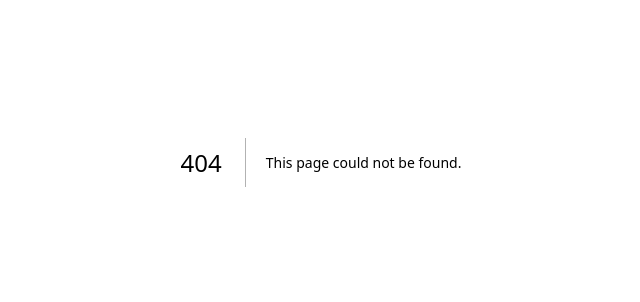
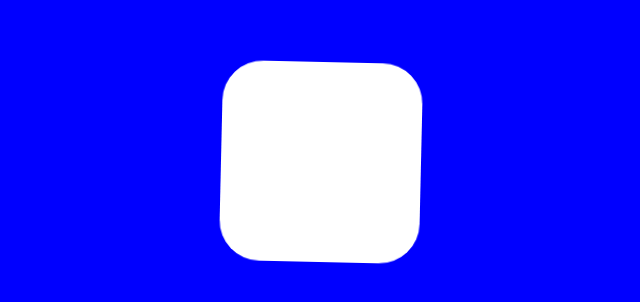
Before and after one commit to RikutoOgaki/next.js-study-hard, a Next.js app: page /samples/10 in a window 1280 px wide. Before the commit this address had no page. Shown: the part 238-540 px from the top of the page, without its empty margins (319-959 px from the left). Built offline with nearby package versions, Linux system fonts and the light colour scheme.

Commit message:
next.js-study

```diff
--- a/src/pages/index.tsx
+++ b/src/pages/index.tsx
@@ -23,6 +23,7 @@ export default function Index() {
             <Link href={'/samples/07'}><ListItem>Sample07</ListItem></Link>
             <Link href={'/samples/08'}><ListItem>Sample08</ListItem></Link>
             <Link href={'/samples/09'}><ListItem>Sample09</ListItem></Link>
+            <Link href={'/samples/10'}><ListItem>Sample10</ListItem></Link>
           </UnorderedList>
         </Flex>
       </Flex>
--- /dev/null
+++ b/src/pages/samples/10/index.module.css
@@ -0,0 +1,5 @@
+.box {
+    width: 20rem;
+    height: 20rem;
+    background-color: #fff;
+}
--- /dev/null
+++ b/src/pages/samples/10/index.tsx
@@ -0,0 +1,28 @@
+import { motion } from 'framer-motion'
+import { Box, Flex } from '@chakra-ui/react'
+import style from './index.module.css'
+
+export default function Sample10() {
+
+    return (
+        <>
+            <Flex w={'100%'} h={'100vh'} justifyContent={'center'} alignItems={'center'} bg={'blue'}>
+                <motion.div
+                    className={style.box}
+                    animate={{
+                        scale: [1, 2, 2, 1, 1],
+                        rotate: [0, 0, 270, 270, 0],
+                        borderRadius: ["20%", "20%", "50%", "50%", "20%"],
+                    }}
+                    transition={{
+                        duration: 2,
+                        ease: "easeInOut",
+                        times: [0, 0.2, 0.5, 0.8, 1],
+                        repeat: Infinity,
+                        repeatDelay: 1
+                    }}
+                />
+            </Flex>
+        </>
+    )
+}
```
